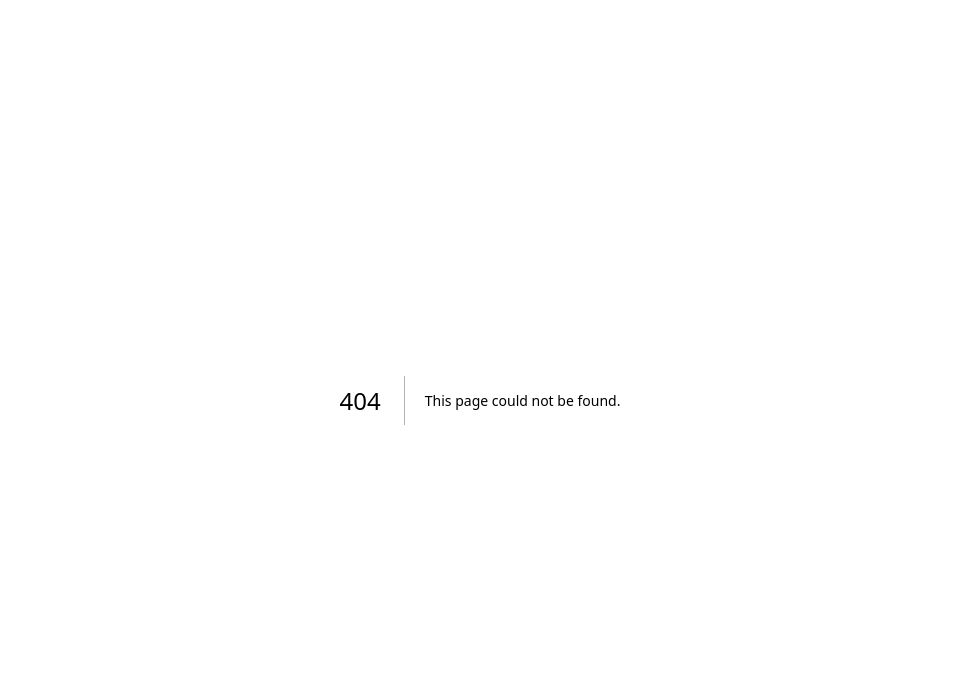
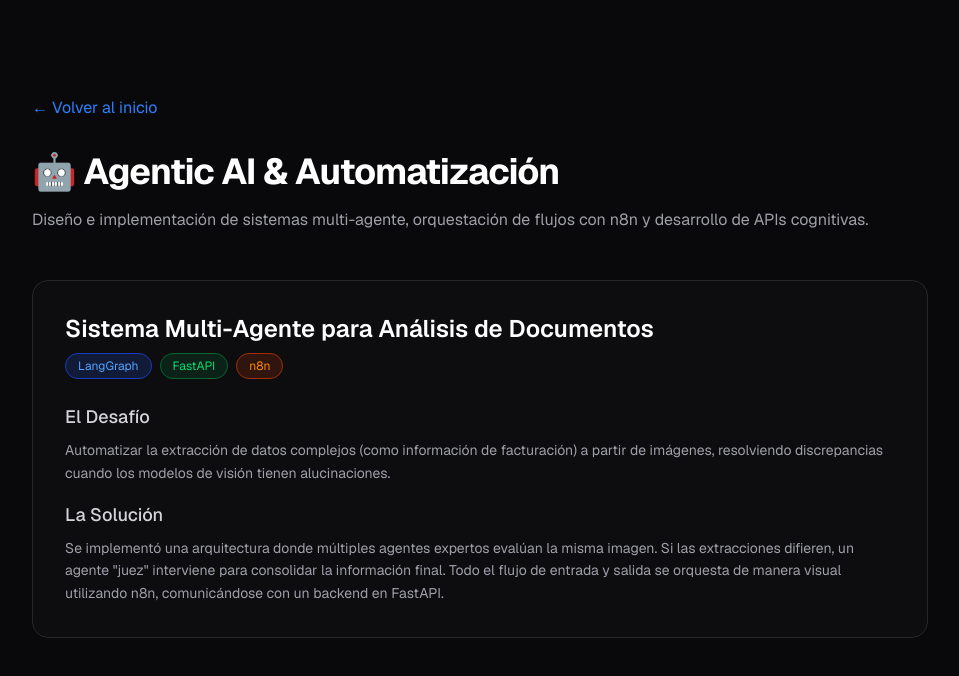
Before and after one commit to stg1645/portafolio, a Next.js app: page /ai in a window 1280 px wide. Before the commit this address had no page. Shown: the top 676 px of the page, without its empty margins (160-1119 px from the left). Built offline with nearby package versions, Linux system fonts and the light colour scheme.

Commit message:
feat: agrega subpagina de agentes IA y la enlaza

```diff
--- /dev/null
+++ b/app/ai/page.tsx
@@ -0,0 +1,39 @@
+import Link from "next/link";
+
+export default function AIPage() {
+  return (
+    <main className="flex min-h-screen flex-col items-center p-24 bg-zinc-950 text-white font-sans">
+      <div className="max-w-4xl w-full">
+        {/* Botón de regreso */}
+        <Link href="/" className="text-blue-500 hover:text-blue-400 mb-8 inline-block transition-colors">
+          ← Volver al inicio
+        </Link>
+
+        <h1 className="text-4xl font-bold tracking-tight mb-4">🤖 Agentic AI & Automatización</h1>
+        <p className="text-zinc-400 mb-12">
+          Diseño e implementación de sistemas multi-agente, orquestación de flujos con n8n y desarrollo de APIs cognitivas.
+        </p>
+
+        {/* Caso de Estudio 1 */}
+        <div className="p-8 border border-zinc-800 rounded-2xl bg-zinc-900/30 mb-8 hover:border-blue-500/50 transition-colors">
+          <h2 className="text-2xl font-semibold mb-2">Sistema Multi-Agente para Análisis de Documentos</h2>
+          <div className="flex gap-2 mb-6">
+            <span className="px-3 py-1 bg-blue-900/30 text-blue-400 rounded-full text-xs border border-blue-800">LangGraph</span>
+            <span className="px-3 py-1 bg-green-900/30 text-green-400 rounded-full text-xs border border-green-800">FastAPI</span>
+            <span className="px-3 py-1 bg-orange-900/30 text-orange-400 rounded-full text-xs border border-orange-800">n8n</span>
+          </div>
+
+          <h3 className="text-lg font-medium text-zinc-300 mt-4 mb-2">El Desafío</h3>
+          <p className="text-zinc-400 mb-4 text-sm leading-relaxed">
+            Automatizar la extracción de datos complejos (como información de facturación) a partir de imágenes, resolviendo discrepancias cuando los modelos de visión tienen alucinaciones.
+          </p>
+
+          <h3 className="text-lg font-medium text-zinc-300 mt-4 mb-2">La Solución</h3>
+          <p className="text-zinc-400 text-sm leading-relaxed">
+            Se implementó una arquitectura donde múltiples agentes expertos evalúan la misma imagen. Si las extracciones difieren, un agente "juez" interviene para consolidar la información final. Todo el flujo de entrada y salida se orquesta de manera visual utilizando n8n, comunicándose con un backend en FastAPI.
+          </p>
+        </div>
+      </div>
+    </main>
+  );
+}
--- a/app/page.tsx
+++ b/app/page.tsx
@@ -25,13 +25,16 @@ export default function Home() {
           </p>
         </Link>
 
-        {/* Tarjeta IA & Automatización (sigue siendo un div hasta que creemos su página) */}
-        <div className="p-8 border border-zinc-800 rounded-2xl hover:border-blue-500 transition-all bg-zinc-900/50">
+        {/* Tarjeta IA & Automatización */}
+        <Link
+          href="/ai"
+          className="p-8 border border-zinc-800 rounded-2xl hover:border-blue-500 transition-all bg-zinc-900/50 block hover:-translate-y-1 hover:shadow-lg hover:shadow-blue-500/20 cursor-pointer"
+        >
           <h2 className="text-2xl font-semibold mb-3">🤖 Agentic AI & n8n</h2>
           <p className="text-zinc-400">
             Desarrollo del agente Cosmo, flujos de automatización avanzados e integración de herramientas cognitivas.
           </p>
-        </div>
+        </Link>
 
       </div>
     </main>
```
